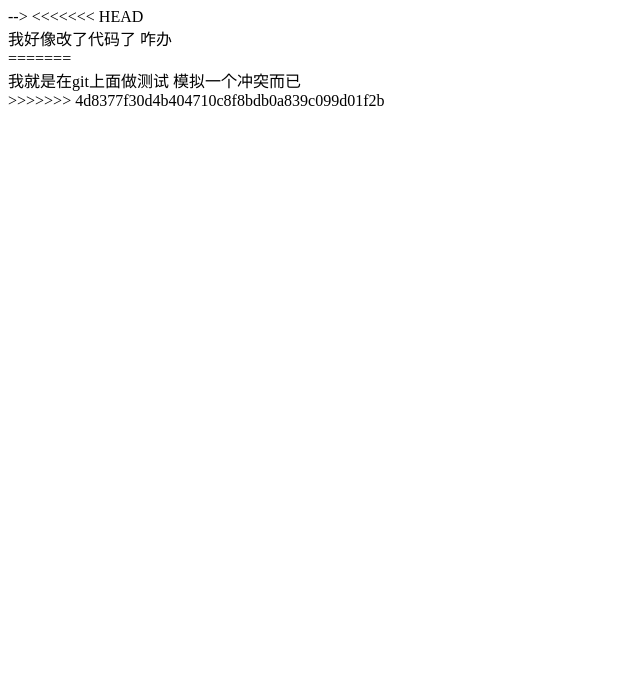
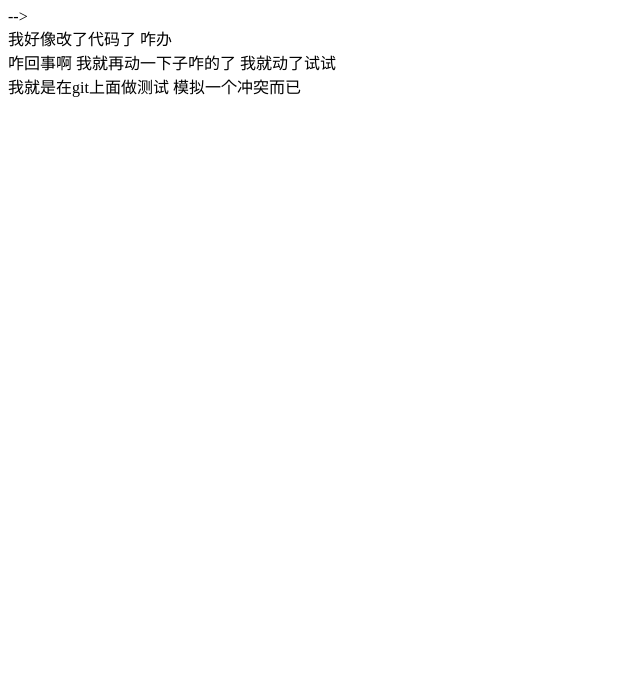
Before and after one commit to cen-kun/htmlDemoC, a plain HTML site: page 01_introduce/index2.html in a window 1280 px wide. Shown: the part 107-800 px from the top of the page, without its empty margins (0-640 px from the left). Drawn offline with Linux system fonts and the light colour scheme.

Commit message:
Update index2.html

```diff
--- a/01_introduce/index2.html
+++ b/01_introduce/index2.html
@@ -32,11 +32,12 @@
 
 		-->
 
-<<<<<<< HEAD
+
 		<div>我好像改了代码了 咋办</div>
-=======
-		<div> 我就是在git上面做测试 模拟一个冲突而已</div>
->>>>>>> 4d8377f30d4b404710c8f8bdb0a839c099d01f2b
+
+
+	 咋回事啊  我就再动一下子咋的了  我就动了试试
+	<div> 我就是在git上面做测试 模拟一个冲突而已</div>
 
 	</body>
 </html>
```
